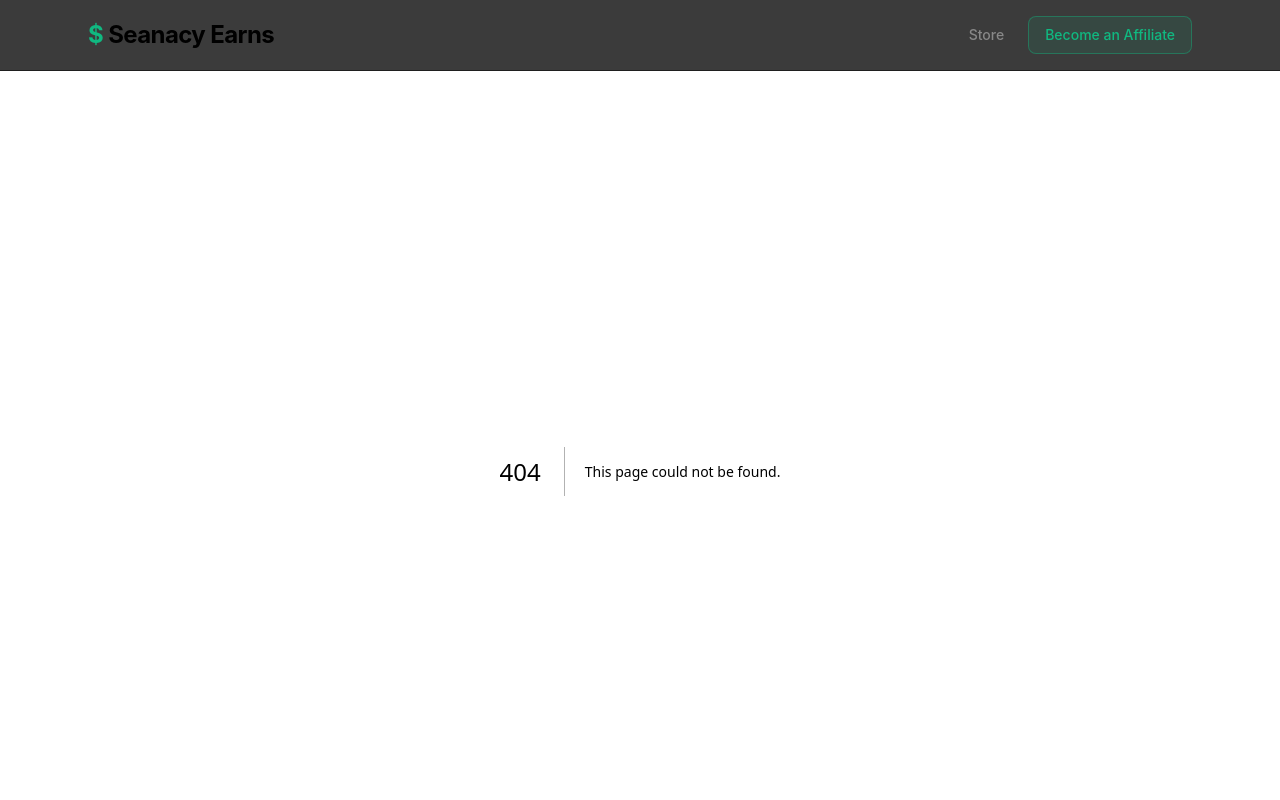
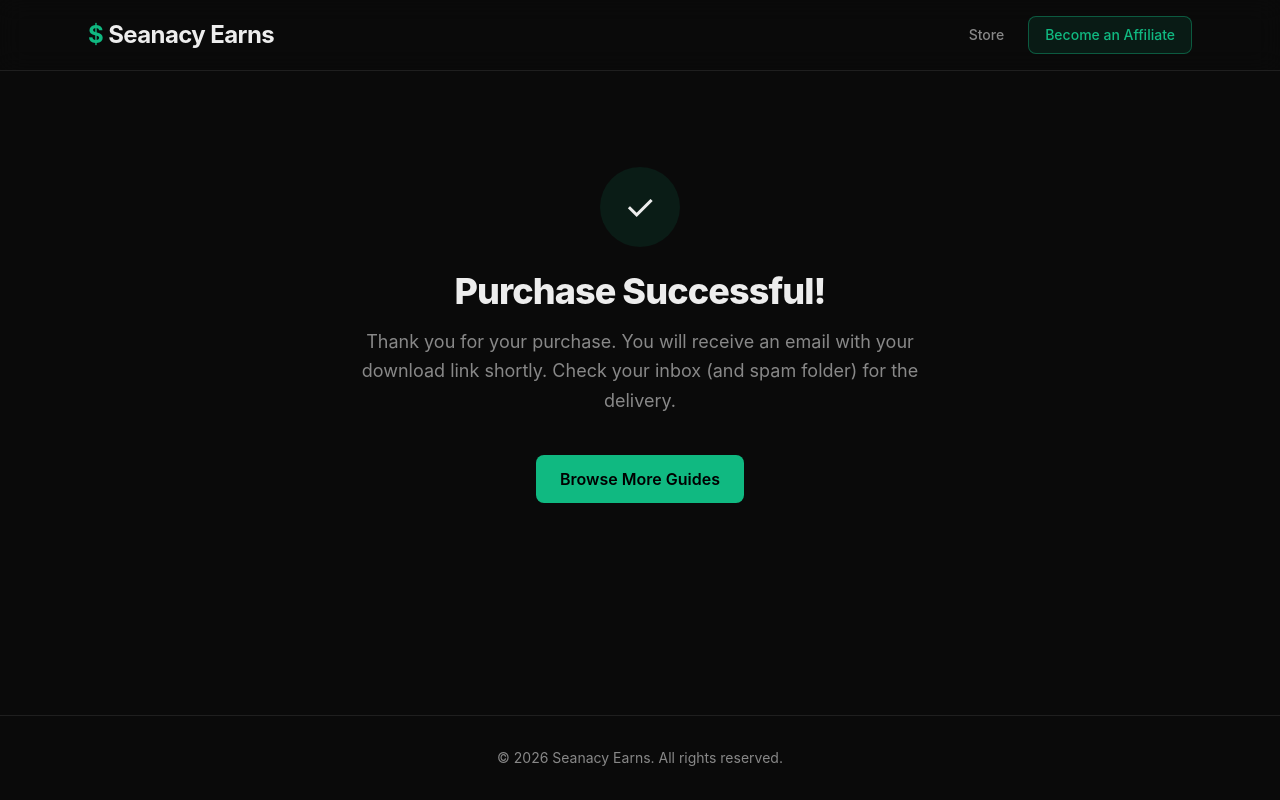
Before and after one commit to Seanacy/seanacy-earns, a Next.js app: page /success in a window 1280 px wide. Before the commit this address had no page. Shown: the top 800 px of the page. Built offline with nearby package versions, Linux system fonts and the light colour scheme.

Commit message:
Create SuccessPage component for purchase confirmation

```diff
--- /dev/null
+++ b/src/app/success/page.tsx
@@ -0,0 +1,27 @@
+import Link from "next/link";
+
+export default function SuccessPage() {
+  return (
+    <section className="mx-auto flex max-w-2xl flex-col items-center px-4 py-24 text-center sm:px-6">
+      <div className="mb-6 flex h-20 w-20 items-center justify-center rounded-full bg-accent/10 text-4xl">
+        &#10003;
+      </div>
+      <h1 className="text-3xl font-extrabold tracking-tight sm:text-4xl">
+        Purchase Successful!
+      </h1>
+      <p className="mt-4 text-lg leading-relaxed text-muted">
+        Thank you for your purchase. You will receive an email with your
+        download link shortly. Check your inbox (and spam folder) for the
+        delivery.
+      </p>
+      <div className="mt-10 flex gap-4">
+        <Link
+          href="/"
+          className="rounded-lg bg-accent px-6 py-3 font-semibold text-black transition-colors hover:bg-accent-hover"
+        >
+          Browse More Guides
+        </Link>
+      </div>
+    </section>
+  );
+}
```
